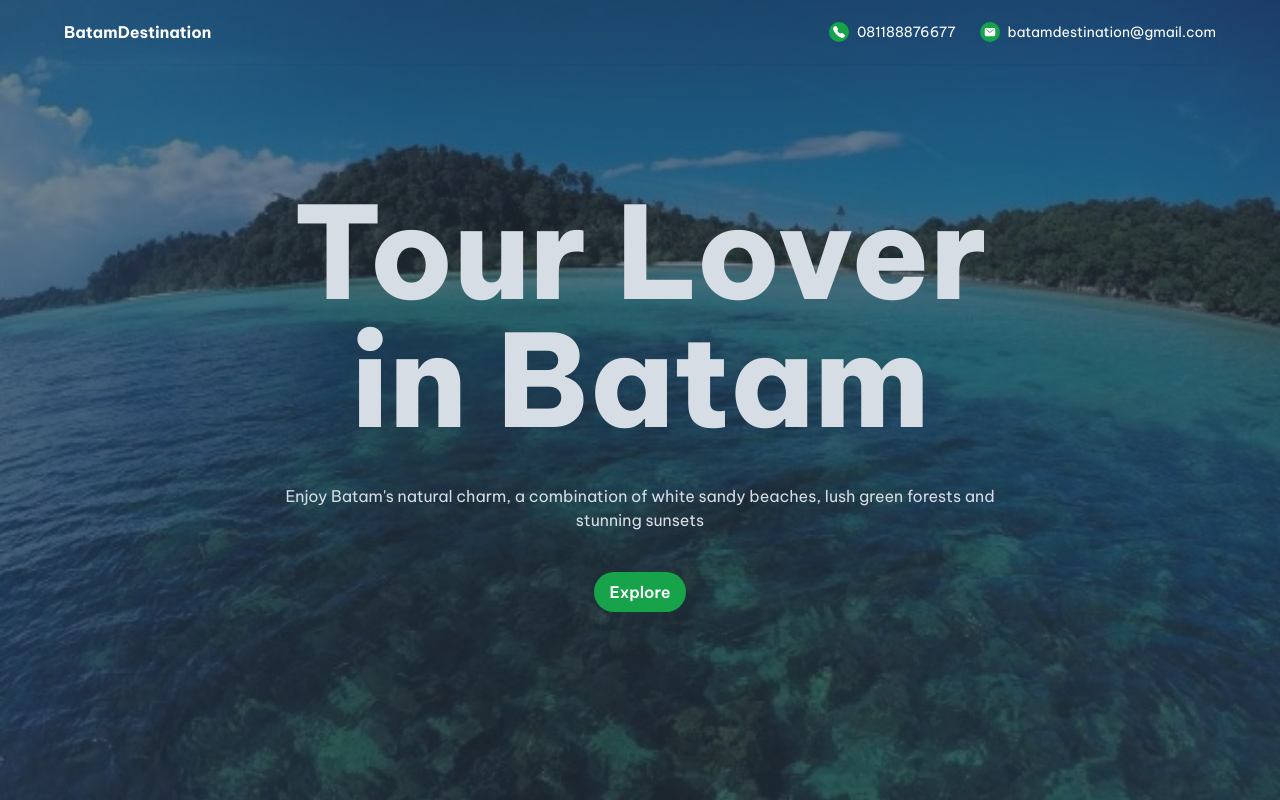
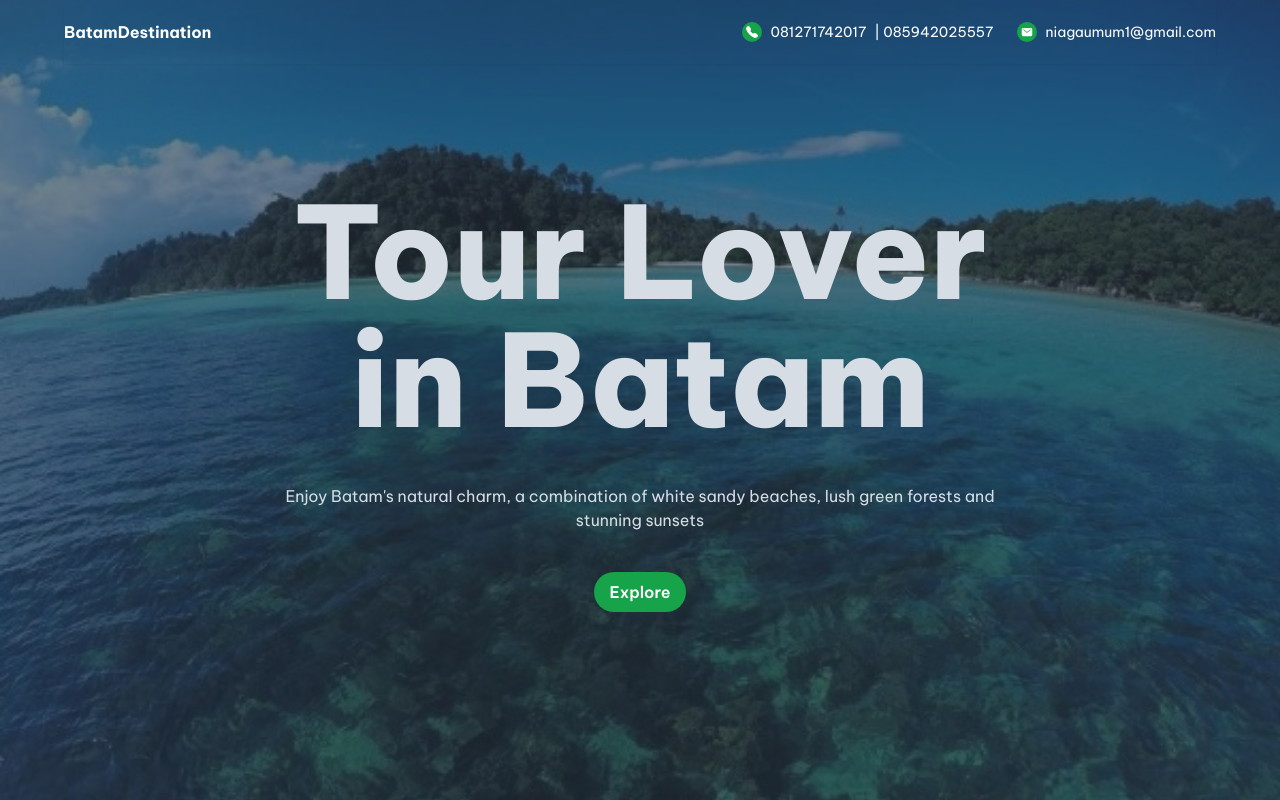
Before and after one commit to fahlanlogic/batam-destination, a React (Vite) app in the folder client/: page / in a window 1280 px wide. Shown: the top 800 px of the page. Built offline with nearby package versions, Linux system fonts and the light colour scheme.

Commit message:
update contact and email

```diff
--- a/client/src/components/Navbar.jsx
+++ b/client/src/components/Navbar.jsx
@@ -24,13 +24,14 @@ export default function Navbar() {
             <div className="p-1 rounded-full bg-green-600 text-white text-[10px] sm:text-xs">
               <BsTelephoneFill />
             </div>
-            <p>081188876677</p>
+            <p>081271742017</p>
+            <p className="hidden sm:block">{" | "}085942025557</p>
           </div>
           <div className="flex items-center gap-2">
             <div className="p-1 rounded-full bg-green-600 text-white text-[10px] sm:text-xs">
               <IoMail />
             </div>
-            <p>batamdestination@gmail.com</p>
+            <p>niagaumum1@gmail.com</p>
           </div>
         </div>
       </nav>
--- a/client/src/pages/Home.jsx
+++ b/client/src/pages/Home.jsx
@@ -440,10 +440,12 @@ export default function Home() {
               <IoCall className="text-xl text-green-600 group-hover:text-white duration-500" />
             </div>
             <div className="text-left">
-              <p className="font-semibold">Contact Number</p>
-              <p className="font-light text-neutral-500 text-sm">
-                +62 811 888 6677
-              </p>
+              <p className="font-semibold">Contact</p>
+              <div className="font-light flex flex-col xl:gap-2 xl:flex-row text-neutral-500 text-sm">
+                <p>+62812 7174 2017</p>
+                <span className="hidden xl:block">|</span>
+                <p className="hidden sm:block">+62859 4202 5557</p>
+              </div>
             </div>
           </div>
           <div className="flex gap-4 items-center group sm:w-1/3">
@@ -453,7 +455,7 @@ export default function Home() {
             <div className="text-left">
               <p className="font-semibold">Email Us</p>
               <p className="font-light text-neutral-500 text-sm">
-                batamdest@gmail.com
+                niagaumum1@gmail.com
               </p>
             </div>
           </div>
```
